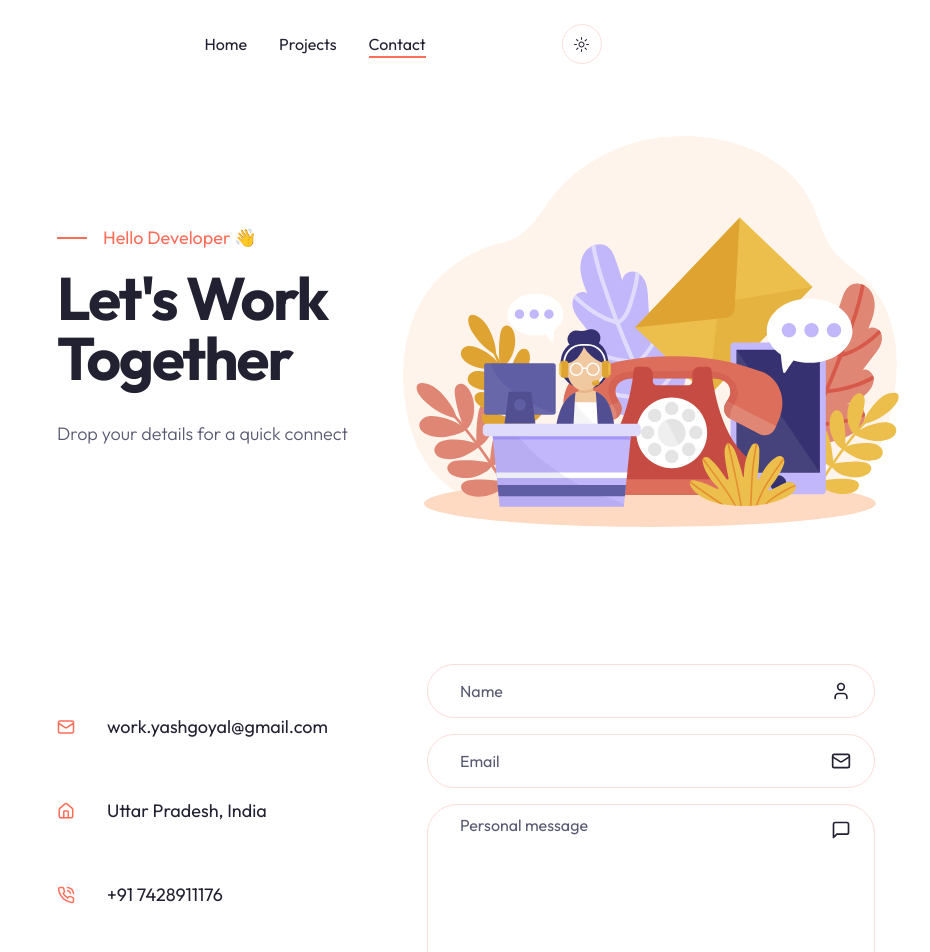
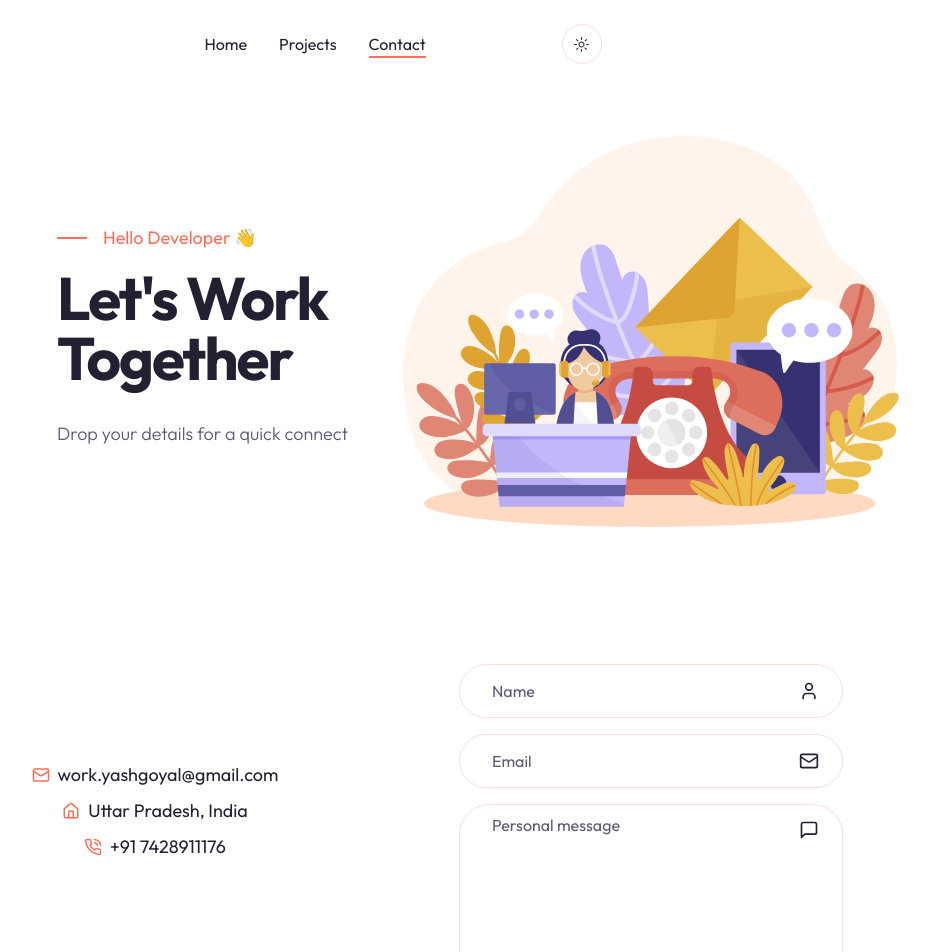
Before and after one commit to iyashgoyal/portfolio, a Next.js app: page /contact in a window 1280 px wide. Shown: the top 952 px of the page, without its empty margins (237-1167 px from the left). Built offline with nearby package versions, Linux system fonts and the light colour scheme.

Commit message:
alignment

```diff
--- a/app/contact/page.jsx
+++ b/app/contact/page.jsx
@@ -22,27 +22,26 @@ const Contact = () => {
           <div className="hidden lg:flex w-full bg-contact_illustration_light dark:bg-contact_illustration_dark bg-contain bg-top bg-no-repeat"></div>
         </div>
         {/* info texto y formulario */}
-        <div className="grid lg:grid-cols-2 mb-24 lg:mb-32 items-center w-full gap-y-8">
+        <div className="flex flex-col lg:grid lg:grid-cols-2 mb-24 lg:mb-32 items-center w-full gap-y-8">
           {/* info texto */}
-          <div className="flex flex-col gap-y-4 lg:gap-y-14 mb-6 lg:mb-24 text-base lg:text-lg items-center lg:items-start px-4 lg:pl-[150px]">
-            {/* mail */}
-            <div className="flex items-center gap-x-8">
-              <MailIcon size={18} className="text-primary" />
-              <div>work.yashgoyal@gmail.com</div>
-            </div>
-            {/* direccion */}
-            <div className="flex items-center gap-x-8">
-              <HomeIcon size={18} className="text-primary" />
-              <div>Uttar Pradesh, India</div>
-            </div>
-            {/* teléfono */}
-            <div className="flex items-center gap-x-8">
-              <PhoneCall size={18} className="text-primary" />
-              <div>+91 7428911176</div>
+          <div className="flex flex-col gap-y-4 mb-6 lg:mb-24 text-base lg:text-lg items-center w-full">
+            <div className="flex flex-col items-center w-full max-w-xs mx-auto">
+              <div className="flex items-center justify-center gap-x-2 mb-2">
+                <MailIcon size={18} className="text-primary" />
+                <span>work.yashgoyal@gmail.com</span>
+              </div>
+              <div className="flex items-center justify-center gap-x-2 mb-2">
+                <HomeIcon size={18} className="text-primary" />
+                <span>Uttar Pradesh, India</span>
+              </div>
+              <div className="flex items-center justify-center gap-x-2">
+                <PhoneCall size={18} className="text-primary" />
+                <span>+91 7428911176</span>
+              </div>
             </div>
           </div>
           <div className="w-full flex justify-center">
-            <div className="w-full max-w-md">
+            <div className="w-full max-w-sm mx-auto">
               <Form />
             </div>
           </div>
```
